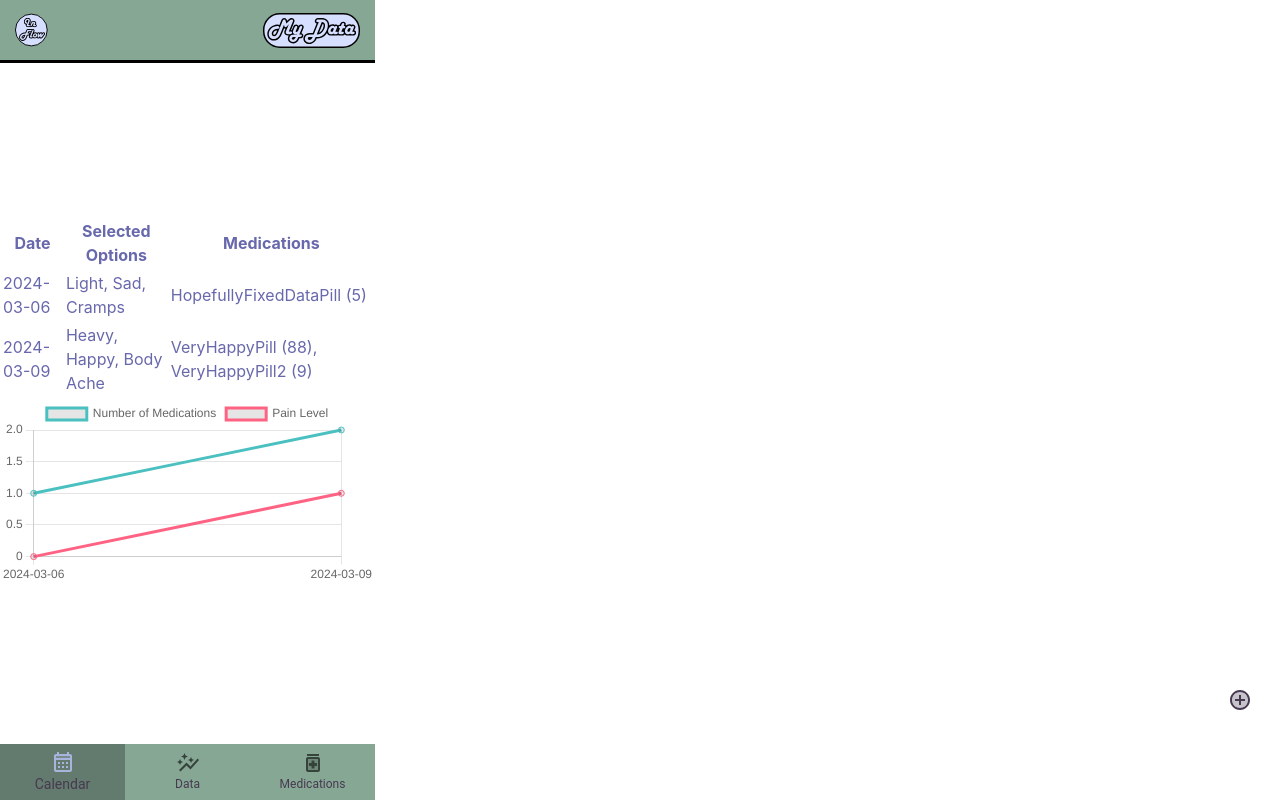
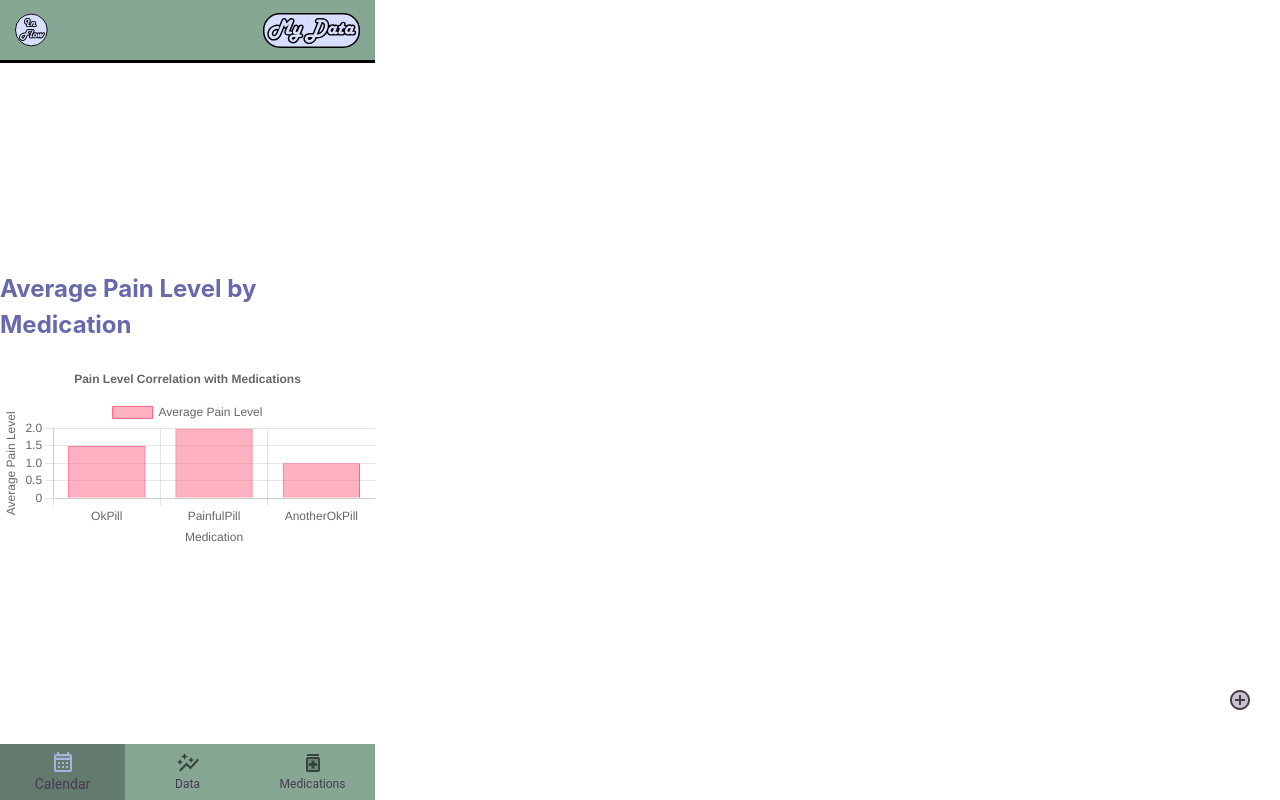
Before and after one commit to em-il-yn/InFlow, a React (Vite) app: page /data in a window 1280 px wide. Built offline with nearby package versions, Linux system fonts and the light colour scheme.

Commit message:
last updates and comments

```diff
--- a/db.json
+++ b/db.json
@@ -1,5 +1,42 @@
 {
   "notes": [
+    {
+      "id": "2024-02-25",
+      "details": {
+        "selectedOptions": [
+          "Light",
+          "Breast",
+          "Headache"
+        ],
+        "medications": [
+          {
+            "name": "OkPill",
+            "dose": "5",
+            "recurring": false
+          }
+        ]
+      }
+    },
+    {
+      "id": "2024-03-01",
+      "details": {
+        "selectedOptions": [
+          "Light",
+          "Sad",
+          "Cramps",
+          "Breast",
+          "Headache"
+
+        ],
+        "medications": [
+          {
+            "name": "PainfulPill",
+            "dose": "5",
+            "recurring": false
+          }
+        ]
+      }
+    },
     {
       "id": "2024-03-06",
       "details": {
@@ -10,7 +47,7 @@
         ],
         "medications": [
           {
-            "name": "HopefullyFixedDataPill",
+            "name": "PainfulPill",
             "dose": "5",
             "recurring": false
           }
@@ -29,12 +66,12 @@
         ],
         "medications": [
           {
-            "name": "VeryHappyPill",
+            "name": "OkPill",
             "dose": "88",
             "recurring": false
           },
           {
-            "name": "VeryHappyPill2",
+            "name": "AnotherOkPill",
             "dose": "9",
             "recurring": true
           }
--- a/src/App.jsx
+++ b/src/App.jsx
@@ -15,6 +15,8 @@ import { customTheme } from './theme.js';
 import { ThemeProvider } from '@mui/material/styles';
 import { BrowserRouter as Router, Routes, Route, Link } from 'react-router-dom';
 import "./index.css";
+
+// our team used assistance of Chat GPT in cretaing and testing this app
 
 const App = () => {
   const [value, setValue] = useState(0);
--- a/src/pages/DataPage.jsx
+++ b/src/pages/DataPage.jsx
@@ -1,12 +1,23 @@
 import React, { useState, useEffect } from 'react';
-import { Line } from 'react-chartjs-2';
+import {Bar, Line} from 'react-chartjs-2';
 import localData from '../../db.json';
-import { Chart as ChartJS, CategoryScale, LinearScale, PointElement, LineElement, Title, Tooltip, Legend } from 'chart.js';
+import {
+    Chart as ChartJS,
+    CategoryScale,
+    LinearScale,
+    BarElement,
+    Title,
+    Tooltip,
+    Legend,
+    PointElement,
+    LineElement
+} from 'chart.js';
 
 ChartJS.register(
     CategoryScale,
     LinearScale,
     PointElement,
+    BarElement,
     LineElement,
     Title,
     Tooltip,
@@ -15,71 +26,221 @@ ChartJS.register(
 
 
 const DataPage = () => {
+    //basic line graph
+    // const [data, setData] = useState([]);
+    // const [selectedMedication, setSelectedMedication] = useState('');
+    // // Removed fetch-related states and functions
+    //
+    // useEffect(() => {
+    //     // Directly set data from the imported JSON
+    //     setData(localData.notes || []);
+    // }, []);
+    //
+    // const processDataForDisplay = () => {
+    //     return data.map(note => ({
+    //         date: note.id,
+    //         selectedOptions: note.details.selectedOptions.join(", "),
+    //         medications: note.details.medications.map(med => `${med.name} (${med.dose})`).join(", "),
+    //         medicationCount: note.details.medications.length,
+    //         painLevel: note.details.selectedOptions.includes("Body Ache") ? 1 : 0 // Simplified pain level calculation
+    //         // Adjust the above line based on how you want to calculate pain level
+    //     }));
+    // };
+    //
+    // const processedData = processDataForDisplay();
+    // const uniqueMedications = [...new Set(data.flatMap(note => note.details.medications.map(med => med.name)))];
+    //
+    // // Setup for the graph
+    // const graphData = {
+    //     labels: processedData.map(item => item.date),
+    //     datasets: [
+    //         {
+    //             label: 'Number of Medications',
+    //             data: processedData.map(item => item.medicationCount),
+    //             fill: false,
+    //             borderColor: 'rgb(75, 192, 192)',
+    //             tension: 0.1
+    //         },
+    //         {
+    //             label: 'Pain Level',
+    //             data: processedData.map(item => item.painLevel),
+    //             fill: false,
+    //             borderColor: 'rgb(255, 99, 132)',
+    //             tension: 0.1
+    //         }
+    //     ]
+    // };
+    //
+    // return (
+    //     <div>
+    //         <table>
+    //             <thead>
+    //             <tr>
+    //                 <th>Date</th>
+    //                 <th>Selected Options</th>
+    //                 <th>Medications</th>
+    //             </tr>
+    //             </thead>
+    //             <tbody>
+    //             {processedData.map((item, index) => (
+    //                 <tr key={index}>
+    //                     <td>{item.date}</td>
+    //                     <td>{item.selectedOptions}</td>
+    //                     <td>{item.medications}</td>
+    //                 </tr>
+    //             ))}
+    //             </tbody>
+    //         </table>
+    //         <Line data={graphData} />
+    //     </div>
+    // );
+
+    //this is option with a drop down:
+    //
+    // const [data, setData] = useState([]);
+    // const [selectedMedication, setSelectedMedication] = useState('');
+    //
+    // useEffect(() => {
+    //     setData(localData.notes || []);
+    // }, []);
+    //
+    // const uniqueMedications = [...new Set(data.flatMap(note => note.details.medications.map(med => med.name)))];
+    //
+    // const processDataForDisplay = () => {
+    //     return data
+    //         .filter(note => note.details.medications.some(med => med.name === selectedMedication))
+    //         .map(note => ({
+    //             date: note.id,
+    //             painLevel: note.details.selectedOptions.includes("Body Ache") ? 1 : 0 // Simplified pain level calculation
+    //         }));
+    // };
+    //
+    // const processedData = processDataForDisplay();
+    //
+    // const graphData = {
+    //     labels: processedData.map(item => item.date),
+    //     datasets: [
+    //         {
+    //             label: `Pain Level for ${selectedMedication}`,
+    //             data: processedData.map(item => item.painLevel),
+    //             fill: false,
+    //             borderColor: 'rgb(255, 99, 132)',
+    //             tension: 0.1
+    //         }
+    //     ]
+    // };
+    //
+    // return (
+    //     <div>
+    //         <div>
+    //             <label htmlFor="medication-select">Choose a medication:</label>
+    //             <select
+    //                 id="medication-select"
+    //                 value={selectedMedication}
+    //                 onChange={(e) => setSelectedMedication(e.target.value)}
+    //             >
+    //                 <option value="">Select a medication</option>
+    //                 {uniqueMedications.map((medication, index) => (
+    //                     <option key={index} value={medication}>
+    //                         {medication}
+    //                     </option>
+    //                 ))}
+    //             </select>
+    //         </div>
+    //
+    //         {selectedMedication && <Line data={graphData} />}
+    //     </div>
+    // );
+
+    //this is bar chart:
     const [data, setData] = useState([]);
-    // Removed fetch-related states and functions
 
     useEffect(() => {
-        // Directly set data from the imported JSON
         setData(localData.notes || []);
     }, []);
 
-    const processDataForDisplay = () => {
-        return data.map(note => ({
-            date: note.id,
-            selectedOptions: note.details.selectedOptions.join(", "),
-            medications: note.details.medications.map(med => `${med.name} (${med.dose})`).join(", "),
-            medicationCount: note.details.medications.length,
-            painLevel: note.details.selectedOptions.includes("Body Ache") ? 1 : 0 // Simplified pain level calculation
-            // Adjust the above line based on how you want to calculate pain level
+    // Adjusted function to calculate average pain level more accurately
+    const calculateAveragePainPerMedication = () => {
+        const medicationPainLevels = {}; // Stores cumulative pain levels for each medication
+        const medicationCounts = {}; // Stores counts for each medication occurrence
+
+        data.forEach(note => {
+            const painSymptoms = note.details.selectedOptions;
+            // Calculate pain level based on the number of specific symptoms reported
+            const painLevel = painSymptoms.reduce((acc, symptom) => {
+                if (["Cramps", "Breast", "Headache", "Body Ache"].includes(symptom)) {
+                    return acc + 1; // Increase pain level for each symptom found
+                }
+                return acc;
+            }, 0);
+
+            note.details.medications.forEach(med => {
+                if (medicationPainLevels[med.name]) {
+                    medicationPainLevels[med.name] += painLevel;
+                    medicationCounts[med.name] += 1;
+                } else {
+                    medicationPainLevels[med.name] = painLevel;
+                    medicationCounts[med.name] = 1;
+                }
+            });
+        });
+
+        // Calculate average pain level for each medication
+        const averagePainLevels = Object.keys(medicationPainLevels).map(medication => ({
+            medication,
+            averagePain: medicationPainLevels[medication] / medicationCounts[medication]
         }));
+
+        return averagePainLevels;
     };
 
-    const processedData = processDataForDisplay();
+    const averagePainPerMedication = calculateAveragePainPerMedication();
 
-    // Setup for the graph
-    const graphData = {
-        labels: processedData.map(item => item.date),
+    const chartData = {
+        labels: averagePainPerMedication.map(item => item.medication),
         datasets: [
             {
-                label: 'Number of Medications',
-                data: processedData.map(item => item.medicationCount),
-                fill: false,
-                borderColor: 'rgb(75, 192, 192)',
-                tension: 0.1
-            },
-            {
-                label: 'Pain Level',
-                data: processedData.map(item => item.painLevel),
-                fill: false,
-                borderColor: 'rgb(255, 99, 132)',
-                tension: 0.1
+                label: 'Average Pain Level',
+                data: averagePainPerMedication.map(item => item.averagePain),
+                backgroundColor: 'rgba(255, 99, 132, 0.5)',
+                borderColor: 'rgba(255, 99, 132, 1)',
+                borderWidth: 1,
             }
         ]
     };
 
     return (
         <div>
-            <table>
-                <thead>
-                <tr>
-                    <th>Date</th>
-                    <th>Selected Options</th>
-                    <th>Medications</th>
-                </tr>
-                </thead>
-                <tbody>
-                {processedData.map((item, index) => (
-                    <tr key={index}>
-                        <td>{item.date}</td>
-                        <td>{item.selectedOptions}</td>
-                        <td>{item.medications}</td>
-                    </tr>
-                ))}
-                </tbody>
-            </table>
-            <Line data={graphData} />
+            <h2>Average Pain Level by Medication</h2>
+            <Bar data={chartData} options={{
+                scales: {
+                    y: {
+                        beginAtZero: true,
+                        title: {
+                            display: true,
+                            text: 'Average Pain Level'
+                        }
+                    },
+                    x: {
+                        title: {
+                            display: true,
+                            text: 'Medication'
+                        }
+                    }
+                },
+                plugins: {
+                    legend: {
+                        display: true,
+                        position: 'top',
+                    },
+                    title: {
+                        display: true,
+                        text: 'Pain Level Correlation with Medications'
+                    }
+                },
+            }} />
         </div>
     );
-};
+ };
 
 export default DataPage;
```
Also changed, not shown: src/pages/AddEntryPage.jsx (+16 -0 lines), src/pages/MedicationsPage.jsx (+12 -4 lines).
